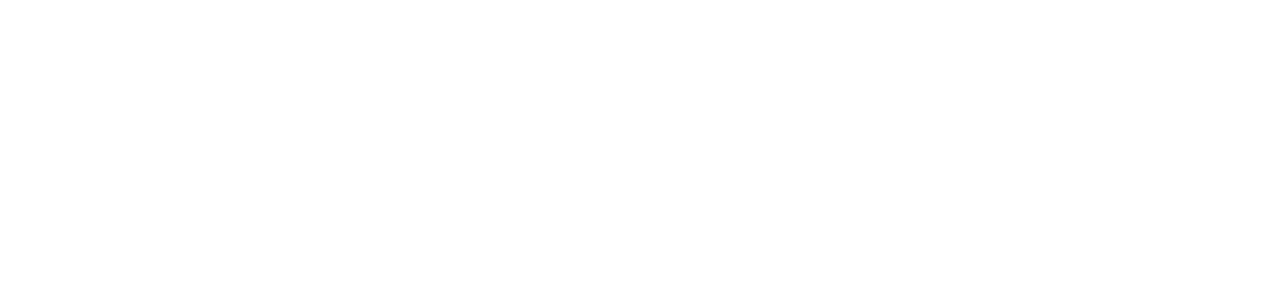
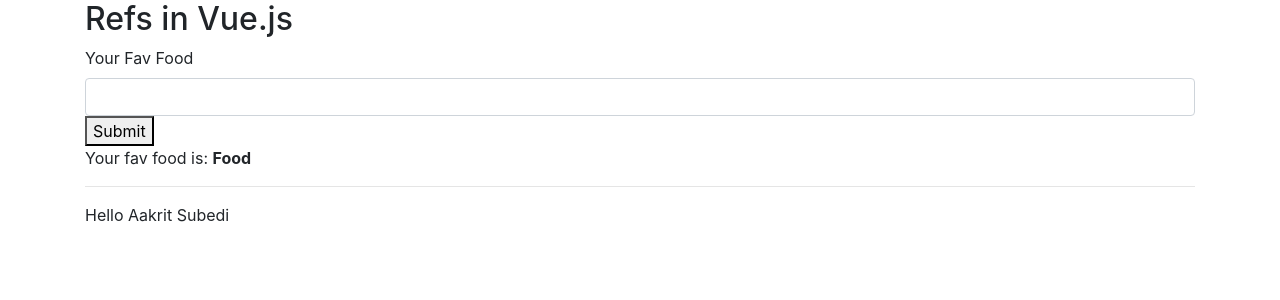
Before and after one commit to aakritsubedi/learning-vuejs, a Vue app: page /intermediate/refs in a window 1280 px wide. Shown: the top 300 px of the page. Built offline with nearby package versions, Linux system fonts and the light colour scheme.

Commit message:
Refs: refs in Vue.js

```diff
--- a/src/router/index.js
+++ b/src/router/index.js
@@ -12,6 +12,7 @@
 import Conditional from "@/views/7Conditional.vue";
 import BoxingGame from "@/views/8Game.vue";
 import Components from "@/views/10Components.vue";
+import Refs from "@/views/11Refs.vue";
 
 Vue.use(Router);
 
@@ -69,6 +70,11 @@
     path: "/intermediate/components",
     name: "Components",
     component: Components
+  },
+  {
+    path: "/intermediate/refs",
+    name: "Refs",
+    component: Refs
   }
 ];
 
--- /dev/null
+++ b/src/views/11Refs.vue
@@ -0,0 +1,32 @@
+<template>
+  <div class="container">
+    <h2>Refs in Vue.js</h2>
+    <label>Your Fav Food</label>
+    <input type="text" class="form-control" ref="favFood">
+    <button v-on:click="submitFood">Submit</button>
+    <p>Your fav food is: <b>{{ favFood }}</b></p>
+    <hr>
+    <div ref="division">
+      Hello Aakrit Subedi
+    </div>
+  </div>
+</template>
+
+<script>
+export default {
+  name: "Refs",
+  data: function() {
+    return {
+      favFood: "Food"
+    }
+  },
+  methods: {
+    submitFood: function() {
+      console.log(this.$refs);
+      this.favFood = this.$refs.favFood.value;
+
+      this.$refs.division.innerHTML= "Your fav food is "+ this.favFood;
+    }
+  }
+}
+</script>
--- a/src/views/Dashboard.vue
+++ b/src/views/Dashboard.vue
@@ -38,7 +38,8 @@
         {sn: 8, title: 'Basic: Conditionals', code: '#', link:'/basic/conditionals'},
         {sn: 9, title: 'Project: Boxing Game', code: '#', link:'/project/boxingGame'},
         {sn: 10, title: 'Multiple Vue Instance', code: '#', link:'/intermediate/multipleInstance'},
-        {sn: 11, title: 'Components in Vue.js', code: '#', link:'/intermediate/components'}
+        {sn: 11, title: 'Components in Vue.js', code: '#', link:'/intermediate/components'},
+        {sn: 12, title: 'Refs in Vue.js ($refs)', code: '#', link:'/intermediate/refs'}
       ]
     }
   }
```
